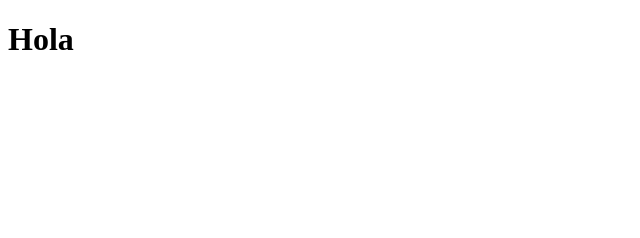
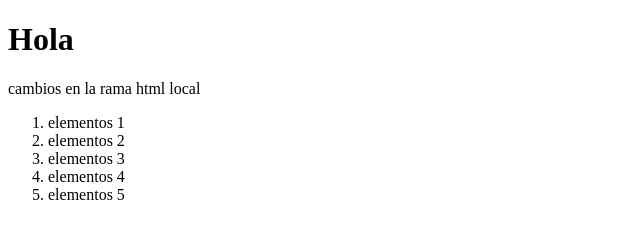
Before and after one commit to Marcos-Vacaflor/prueba, a plain HTML site: page index.html in a window 1280 px wide. Shown: the whole page, without its empty margins (0-640 px from the left). Drawn offline with Linux system fonts and the light colour scheme.

Commit message:
conflicoto de fusion

```diff
--- a/index.html
+++ b/index.html
@@ -8,5 +8,15 @@
 </head>
 <body>
     <h1>Hola</h1>
+    <p>cambios en la rama html local
+    </p>
+    <ol>
+        <li>elementos 1</li>
+        <li>elementos 2</li>
+        <li>elementos 3</li>
+        <li>elementos 4</li>
+        <li>elementos 5</li>
+    </ol>
+    <script src="index.js"></script>
 </body>
 </html>
```
